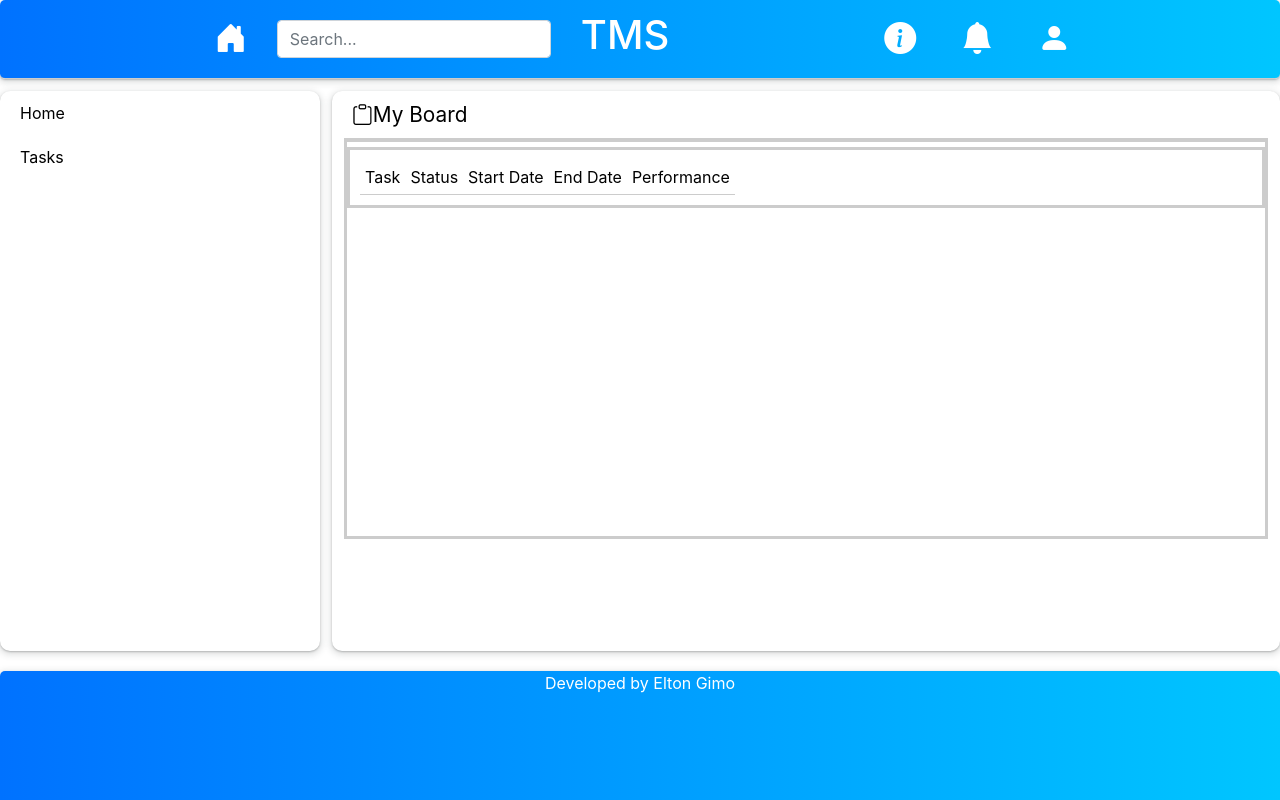
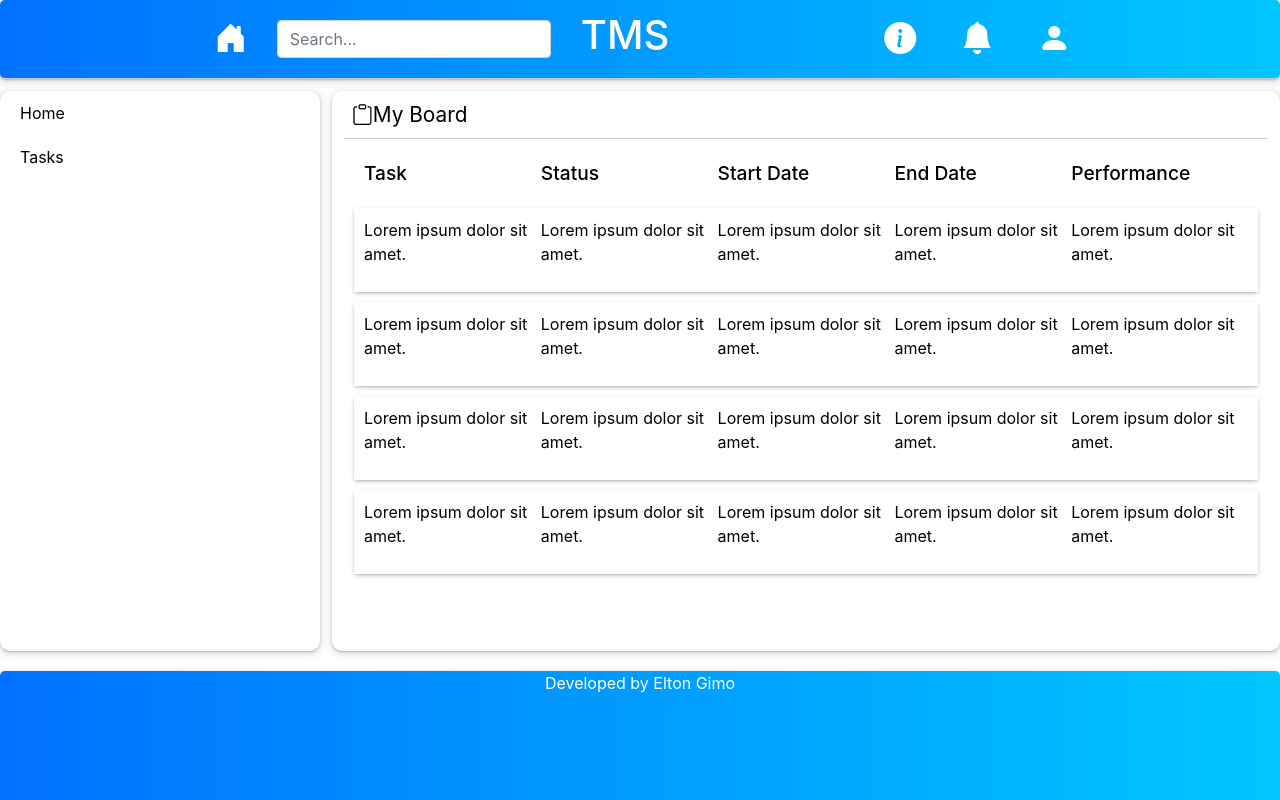
Before and after one commit to Eltongimo/TaskMan, a React (Create React App) app: page /report in a window 1280 px wide. Shown: the top 800 px of the page. Built offline with nearby package versions, Linux system fonts and the light colour scheme.

Commit message:
Frontend updates:  component Report.jsx

```diff
--- a/src/components/Report.css
+++ b/src/components/Report.css
@@ -1,17 +1,41 @@
 .table-container{
-    border: solid #ccc;
     width: 100%;
-    height: 50vh;
-    display: flex;
-    flex-direction: column;
-    align-content: space-between;
+    height: 60vh;
+    padding: 10px;
+}
+
+.report-header{
+    width: 100%;
+    font-size: 1.2rem;
+    font-weight: 500;
 }
 
 .header-container{
-    display:flex;
+    display: flex;
     flex-direction: row;
-    align-items: baseline;
-    margin: 5px 0 0 0;
-    border: #ccc solid;
+    flex-wrap: nowrap;
     padding: 10px;
 }
+
+
+.rows-container{
+    height: 52.5vh;
+    display: flex;
+    flex-direction: column;
+}
+
+
+.rows-report ul{
+    display:flex;
+    padding: 0px;
+}
+
+.colmns-report ul li{
+    padding: 0px 10px 0 0;
+    font-size: 1.0rem;
+}
+
+.rows-report{
+    padding: 10px;
+    margin-top: 10px;
+    box-shadow: rgba(50, 50, 93, 0.25) 0px 2px 5px -1px, rgba(0, 0, 0, 0.3) 0px 1px 3px -1px;}
--- a/src/components/Report.jsx
+++ b/src/components/Report.jsx
@@ -6,14 +6,102 @@ import React from 'react'
 export default props =>
     <div className='table-container'>
         <div className='header-container'>
-            <div className='header'>Task</div>
-            <div className='header'>Status</div>
-            <div className='header'>Start Date</div>
-            <div className='header'>End Date</div>
-            <div className='header'>Performance</div>
+            <div className='report-header'>Task</div>
+            <div className='report-header'>Status</div>
+            <div className='report-header'>Start Date</div>
+            <div className='report-header'>End Date</div>
+            <div className='report-header'>Performance</div>
         </div>
 
         <div className='rows-container'>
+            <div className='rows-report'>
+                <div className='colmns-report'>
+                    <ul>
+                        <li>
+                            Lorem ipsum dolor sit amet.
+                        </li>
+                        <li>
+                            Lorem ipsum dolor sit amet.
+                        </li>
+                        <li>
+                            Lorem ipsum dolor sit amet.
+                        </li>
+                        <li>
+                            Lorem ipsum dolor sit amet.
+                        </li>
+                        <li>
+                            Lorem ipsum dolor sit amet.
+                        </li>
+                    </ul>
+                </div>
+            </div>
+
+            <div className='rows-report'>
+                <div className='colmns-report'>
+                    <ul>
+                        <li>
+                            Lorem ipsum dolor sit amet.
+                        </li>
+                        <li>
+                            Lorem ipsum dolor sit amet.
+                        </li>
+                        <li>
+                            Lorem ipsum dolor sit amet.
+                        </li>
+                        <li>
+                            Lorem ipsum dolor sit amet.
+                        </li>
+                        <li>
+                            Lorem ipsum dolor sit amet.
+                        </li>
+                    </ul>
+                </div>
+            </div>
+
+            <div className='rows-report'>
+                <div className='colmns-report'>
+                    <ul>
+                        <li>
+                            Lorem ipsum dolor sit amet.
+                        </li>
+                        <li>
+                            Lorem ipsum dolor sit amet.
+                        </li>
+                        <li>
+                            Lorem ipsum dolor sit amet.
+                        </li>
+                        <li>
+                            Lorem ipsum dolor sit amet.
+                        </li>
+                        <li>
+                            Lorem ipsum dolor sit amet.
+                        </li>
+                    </ul>
+                </div>
+            </div>
+
+            <div className='rows-report'>
+                <div className='colmns-report'>
+                    <ul>
+                        <li>
+                            Lorem ipsum dolor sit amet.
+                        </li>
+                        <li>
+                            Lorem ipsum dolor sit amet.
+                        </li>
+                        <li>
+                            Lorem ipsum dolor sit amet.
+                        </li>
+                        <li>
+                            Lorem ipsum dolor sit amet.
+                        </li>
+                        <li>
+                            Lorem ipsum dolor sit amet.
+                        </li>
+                    </ul>
+                </div>
+            </div>
+
 
         </div>
     </div>
```
Also changed, not shown: 1 other file (tests, documents, lock files or other folders).
